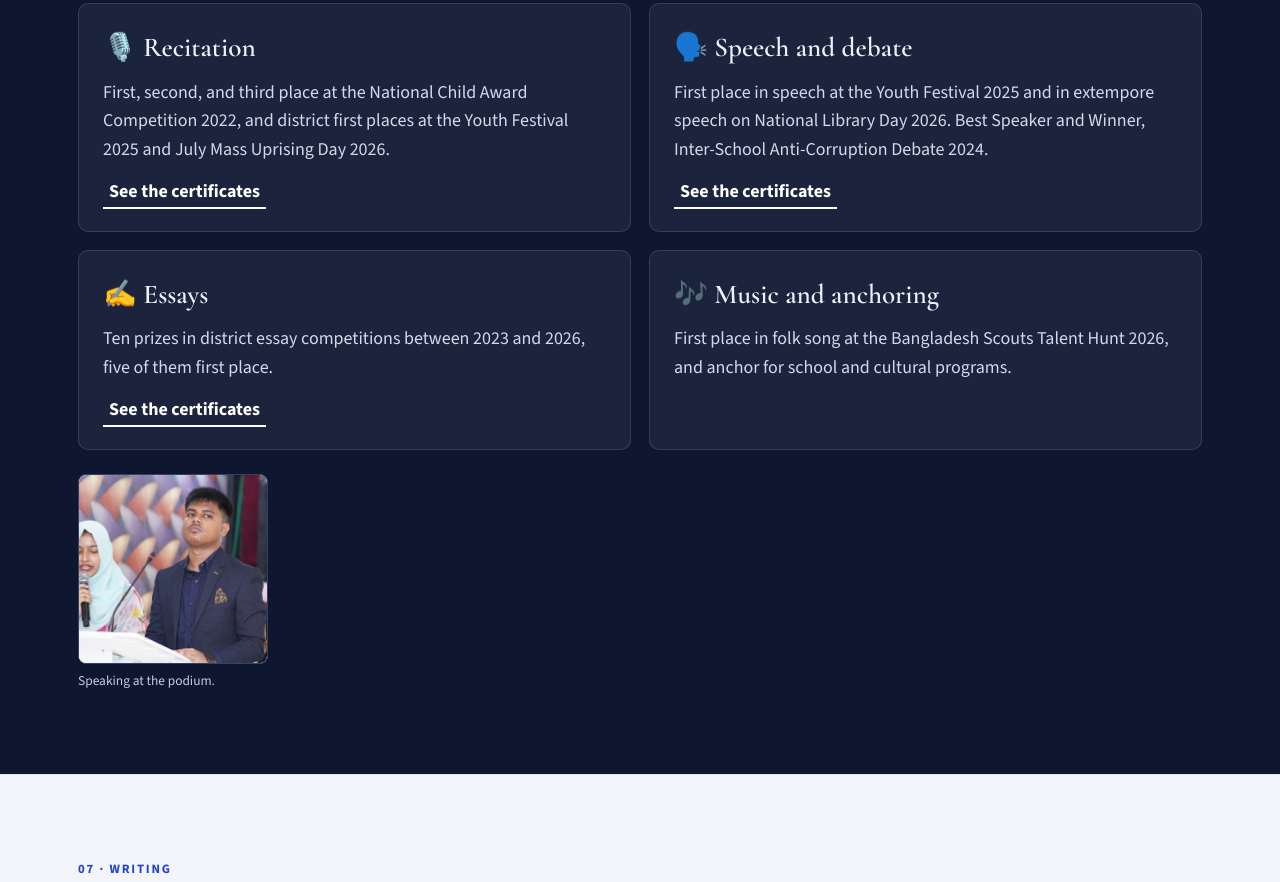
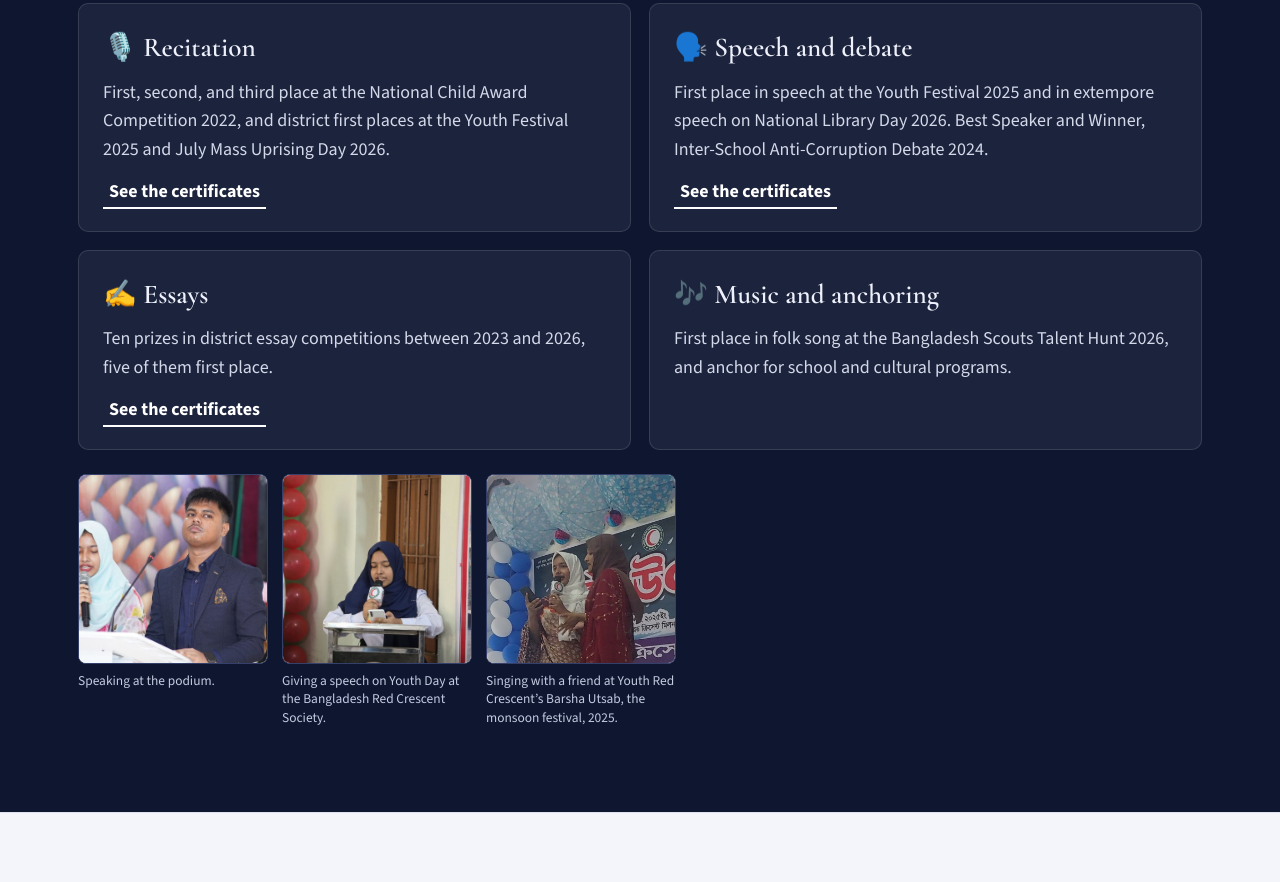
Before and after one commit to fatematujjohuratonni/tonni-portfolio, a plain HTML site: page index.html in a window 1280 px wide. Shown: the part 11118-12000 px from the top of the page. Drawn offline with nearby package versions, Linux system fonts and the light colour scheme.

Commit message:
Mic Is Mine: add Youth Day speech and singing photos; Art: add wall lettering photo and Google Site note
Co-Authored-By: Claude Opus 5.5 <noreply@anthropic.com>
Claude-Session: https://claude.ai/code/session_01Ja8CpTwkKHjqj9GyXGceqw

```diff
--- a/content.js
+++ b/content.js
@@ -232,7 +232,9 @@ window.PORTFOLIO = {
       { icon: "🎶", title: "Music and anchoring", text: "First place in folk song at the Bangladesh Scouts Talent Hunt 2026, and anchor for school and cultural programs.", filter: null }
     ],
     photos: [
-      { image: "assets/photos/mic-podium.jpg", caption: "Speaking at the podium.", alt: "Tonni speaking into a microphone at a podium beside a man in a suit" }
+      { image: "assets/photos/mic-podium.jpg", caption: "Speaking at the podium.", alt: "Tonni speaking into a microphone at a podium beside a man in a suit" },
+      { image: "assets/photos/mic-youth-day.jpg", pos: "50% 40%", caption: "Giving a speech on Youth Day at the Bangladesh Red Crescent Society.", alt: "Tonni speaking into a Red Crescent microphone at a podium" },
+      { image: "assets/photos/mic-singing-barsha.jpg", caption: "Singing with a friend at Youth Red Crescent’s Barsha Utsab, the monsoon festival, 2025.", alt: "Tonni singing into a microphone beside a friend, under decorative umbrellas" }
     ]
   },
 
@@ -249,9 +251,11 @@ window.PORTFOLIO = {
   /* ============== 7. ART & PHOTOGRAPHY ============== */
   art: {
     lead: "Let me show you how my heart beats in colors.",
-    items: [],
+    items: [
+      { image: "assets/photos/art-wall-lettering.jpg", pos: "45% 50%", caption: "Hand-lettering a street wall: “We brought independence; we will bring reform too.”", alt: "Tonni painting green and red Bangla lettering on a white wall" }
+    ],
     comingSoon: "",
-    note: "My paintings, crafts, and photographs live in their own portfolio. Click below to see them.",
+    note: "To see more of my art and crafts, including paintings and photographs, click the link below to visit my Google Site.",
     link: { url: "https://sites.google.com/view/artphotographyportfolio-tonni/home", label: "See my art and photography →" }
   },
 
--- a/index.html
+++ b/index.html
@@ -448,7 +448,7 @@ footer b{color:#fff;font-family:var(--serif);font-size:1.3rem;letter-spacing:.05
      + '<ul class="list-plain">'+W.items.map(function(x){return '<li><b>'+esc(x.title)+'</b><span>'+esc(x.text)+'</span></li>'}).join('')+'</ul>'
      + (W.comingSoon?'<p class="coming">'+esc(W.comingSoon)+'</p>':'')+'</div></section>';
   h += '<section class="sec" id="art"><div class="wrap">'+head('08 · Art & Photography','Art & Photography',A.lead)
-     + (A.items.length?'<div class="thumbs">'+A.items.map(function(p){return thumb(p,'art')}).join('')+'</div>':'')
+     + (A.items.length?'<div class="thumbs" style="margin-bottom:22px">'+A.items.map(function(p){return thumb(p,'art')}).join('')+'</div>':'')
      + (A.comingSoon?'<p class="coming">'+esc(A.comingSoon)+'</p>':'')
      + (A.note?'<p style="max-width:60ch;color:var(--ink-2)">'+esc(A.note)+'</p>':'')
      + (A.link?'<p style="margin-top:20px"><a class="btn-art" href="'+esc(A.link.url)+'" target="_blank" rel="noopener">'+esc(A.link.label)+'</a></p>':'')+'</div></section>';
```
Also changed, not shown: assets/photos/art-wall-lettering.jpg (added), assets/photos/mic-singing-barsha.jpg (added), assets/photos/mic-youth-day.jpg (added).
